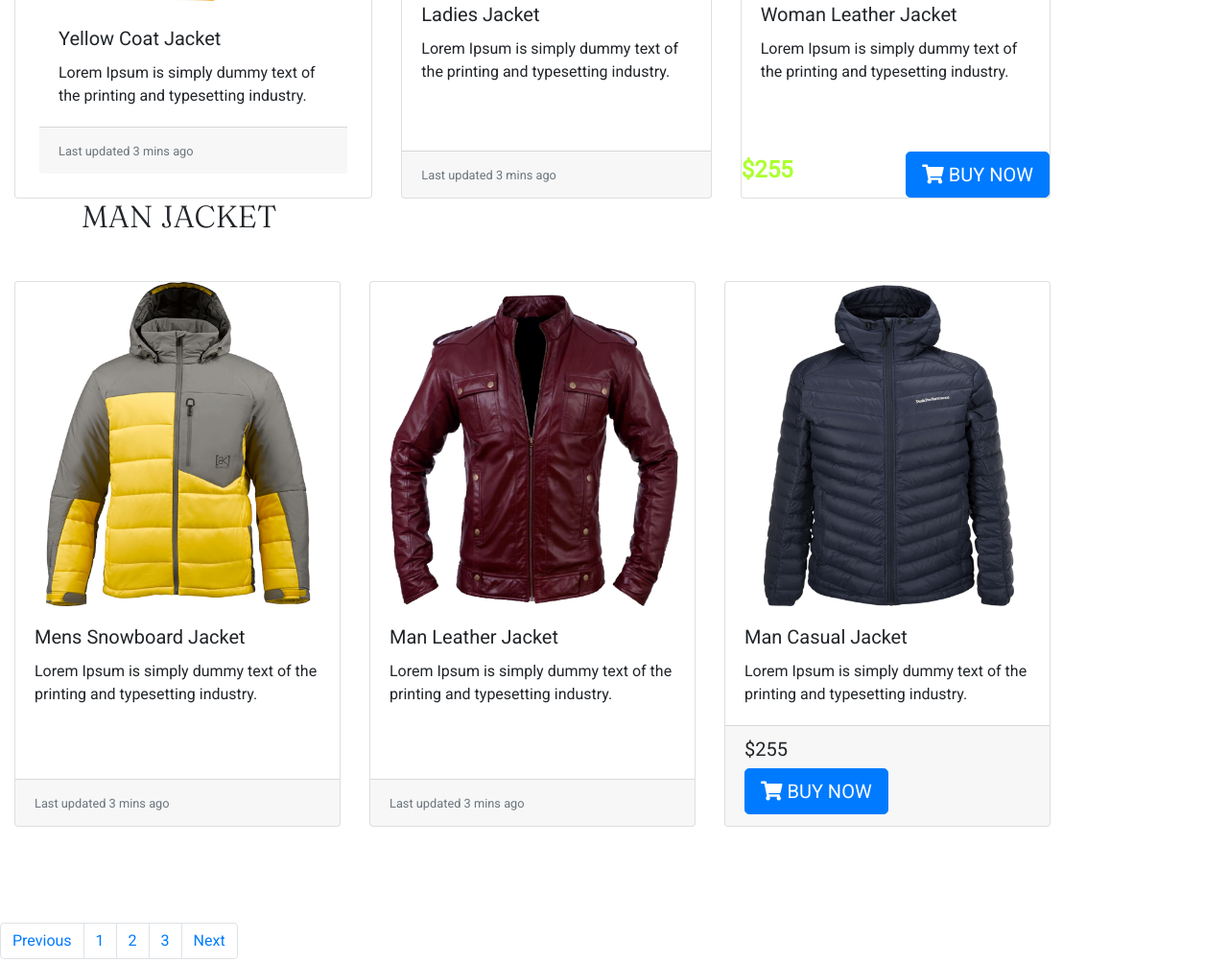
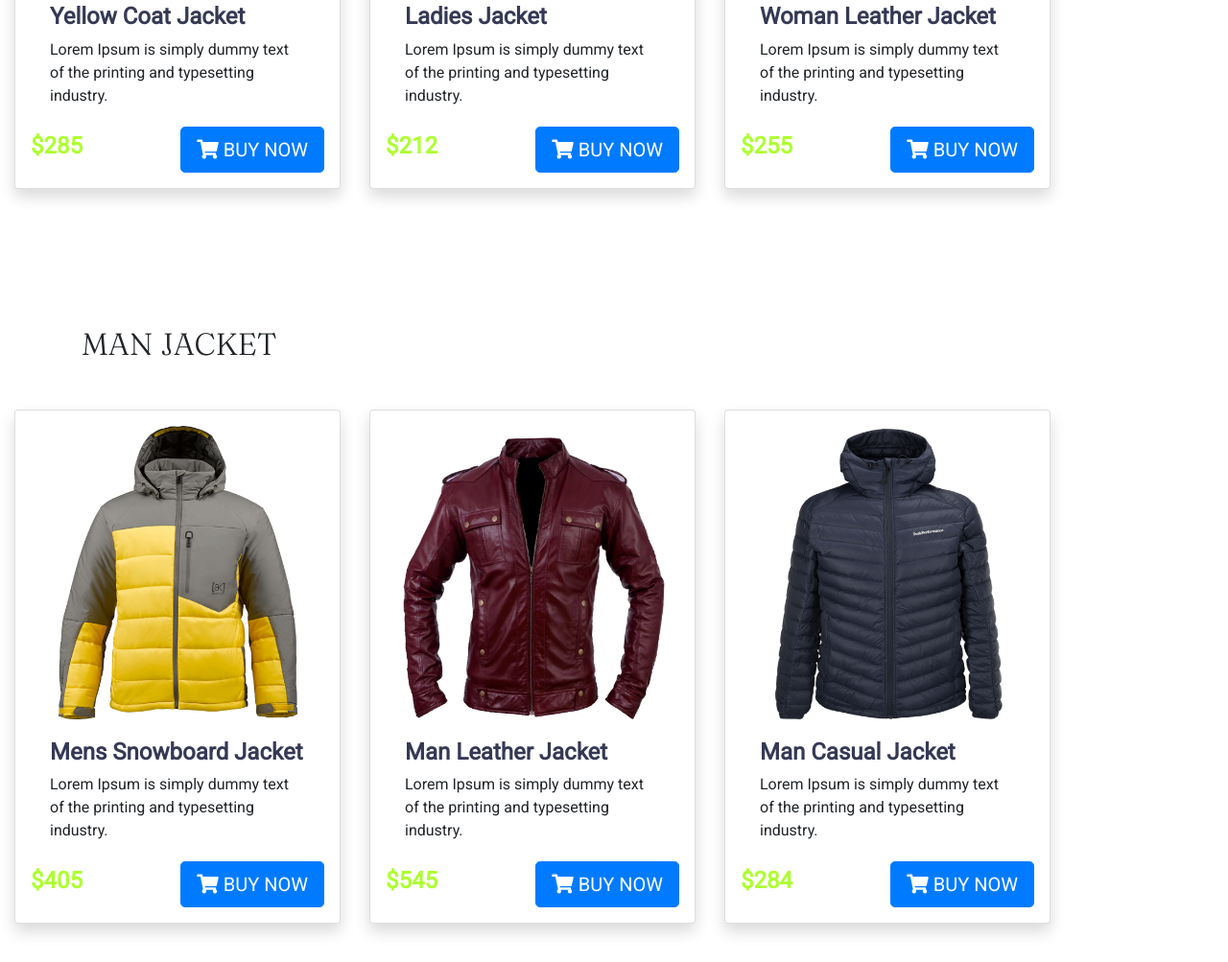
Before and after one commit to Arifur-rahman14/sec-asst, a plain HTML site: page index.html in a window 1280 px wide. Shown: the part 974-1977 px from the top of the page at 96% size. Drawn offline with nearby package versions, Linux system fonts and the light colour scheme.

Commit message:
final check

```diff
--- a/css/style.css
+++ b/css/style.css
@@ -5,7 +5,7 @@
 /* text style  */
 h1, h2{
     font-family: 'Fraunces', serif;
-    font: 700;
+    font-weight: 700;
 }
 
 /* Area spacing css */
@@ -41,6 +41,12 @@ h1, h2{
 
 /* image sizing class */
 .image-width{
-    width: 80px;
+    width: 100px;
     height: auto;
 }
+
+.title-ch{
+    font-size: 24px;
+    color: rgb(54, 57, 85);
+    font-weight: 700;
+}
--- a/index.html
+++ b/index.html
@@ -86,34 +86,36 @@
             <h2 class="text-uppercase text-md-start mb-5" style="font-weight: bolder;">WOMAN JACKET</h2>
         </div>
         <div class="card-deck container">
-            <div class="card rounded padding-minor">
+            <div class="card rounded padding-minor shadow p-3 mb-5 bg-white rounded">
                 <img src="img/women/wo-1.png" class="card-img-top" alt="women jacket">
                 <div class="card-body">
-                    <h5 class="card-title">Yellow Coat Jacket</h5>
+                    <h5 class="title-ch">Yellow Coat Jacket</h5>
                     <p class="card-text">Lorem Ipsum is simply dummy text of the
 
                     printing and typesetting industry.</p>
                 </div>
-                <div class="card-footer">
-                    <small class="text-muted">Last updated 3 mins ago</small>
+                <div class="d-flex justify-content-between align-items-center">
+                    <h4><span class="price-class">$285</span></h4>
+                    <a href="" class="btn btn-primary btn-lg"><i class="fa fa-shopping-cart me-2 "></i> BUY NOW</a>
                 </div>
             </div>
-            <div class="card">
+            <div class="card shadow p-3 mb-5 bg-white rounded">
                 <img src="img/women/wo-3.png" class="card-img-top" alt="woman jacket">
                 <div class="card-body">
-                    <h5 class="card-title">Ladies Jacket</h5>
+                    <h5 class="title-ch">Ladies Jacket</h5>
                     <p class="card-text">Lorem Ipsum is simply dummy text of the
 
                     printing and typesetting industry.</p>
                 </div>
-                <div class="card-footer">
-                    <small class="text-muted">Last updated 3 mins ago</small>
+                <div class="d-flex justify-content-between align-items-center">
+                    <h4><span class="price-class">$212</span></h4>
+                    <a href="" class="btn btn-primary btn-lg"><i class="fa fa-shopping-cart me-2 "></i> BUY NOW</a>
                 </div>
             </div>
-            <div class="card">
+            <div class="card shadow p-3 mb-5 bg-white rounded">
                 <img src="img/women/wo-2.png" class="card-img-top" alt="woman jacket">
                 <div class="card-body">
-                    <h5 class="card-title">Woman Leather Jacket</h5>
+                    <h5 class="title-ch">Woman Leather Jacket</h5>
                     <p class="card-text">Lorem Ipsum is simply dummy text of the
 
                     printing and typesetting industry.</p>
@@ -127,44 +129,46 @@
         <!-- woman jacket section end -->
 
         <!-- man's jacket -->
-            <div class="container">
+            <div class="container padding-top">
                 <h2 class="text-uppercase text-md-start mb-5" style="font-weight: bolder;">MAN JACKET</h2>
             </div>
             <div class="card-deck container">
-                <div class="card rounded">
+                <div class="card rounded shadow p-3 mb-5 bg-white rounded">
                     <img src="img/men/men-3.png" class="card-img-top" alt="MANS jacket">
                     <div class="card-body">
-                        <h5 class="card-title">Mens Snowboard Jacket</h5>
+                        <h5 class="title-ch">Mens Snowboard Jacket</h5>
                         <p class="card-text">Lorem Ipsum is simply dummy text of the
 
                             printing and typesetting industry.</p>
                     </div>
-                    <div class="card-footer">
-                        <small class="text-muted">Last updated 3 mins ago</small>
+                    <div class="d-flex justify-content-between align-items-center">
+                        <h4><span class="price-class">$405</span></h4>
+                        <a href="" class="btn btn-primary btn-lg"><i class="fa fa-shopping-cart me-2 "></i> BUY NOW</a>
                     </div>
                 </div>
-                <div class="card">
+                <div class="card shadow p-3 mb-5 bg-white rounded">
                     <img src="img/men/men-1.png" class="card-img-top" alt="man jacket">
                     <div class="card-body">
-                        <h5 class="card-title">Man Leather Jacket</h5>
+                        <h5 class="title-ch">Man Leather Jacket</h5>
                         <p class="card-text">Lorem Ipsum is simply dummy text of the
 
                             printing and typesetting industry.</p>
                     </div>
-                    <div class="card-footer">
-                        <small class="text-muted">Last updated 3 mins ago</small>
+                    <div class="d-flex justify-content-between align-items-center">
+                        <h4><span class="price-class">$545</span></h4>
+                        <a href="" class="btn btn-primary btn-lg"><i class="fa fa-shopping-cart me-2 "></i> BUY NOW</a>
                     </div>
                 </div>
-                <div class="card">
+                <div class="card shadow p-3 mb-5 bg-white rounded">
                     <img src="img/men/men-2.png" class="card-img-top" alt="man jacket">
                     <div class="card-body">
-                        <h5 class="card-title">Man Casual Jacket</h5>
+                        <h5 class="title-ch">Man Casual Jacket</h5>
                         <p class="card-text">Lorem Ipsum is simply dummy text of the
 
                             printing and typesetting industry.</p>
                     </div>
-                    <div class="card-footer">
-                        <h5>$255</h5>
+                    <div class="d-flex justify-content-between align-items-center">
+                        <h4><span class="price-class">$284</span></h4>
                         <a href="" class="btn btn-primary btn-lg"><i class="fa fa-shopping-cart me-2 "></i> BUY NOW</a>
                     </div>
                 </div>
@@ -174,7 +178,7 @@
     </section>
  <!-- product section end here -->
  <!-- pagination -->
-    <nav aria-label="Page navigation example d-flex justify-content-center align-items-center">
+    <nav aria-label="Page navigation example" class="d-flex justify-content-center">
         <ul class="pagination">
             <li class="page-item"><a class="page-link" href="#">Previous</a></li>
             <li class="page-item"><a class="page-link" href="#">1</a></li>
@@ -184,7 +188,7 @@
         </ul>
     </nav>
 <!-- pagination section end -->
-        <!-- Help Section -->
+
         <section class="help-section area-top-bottom-100">
             <div class="container">
                 <div class="row align-items-center">
@@ -197,7 +201,7 @@
                                 </div>
                                 <div class="col-md-10">
                                     <div class="card-body">
-                                        <h5 class="card-title">Find the Perfect Fit</h5>
+                                        <h5 class="title-ch">Find the Perfect Fit</h5>
                                         <p class="card-text">Everybody is different, which is why we offer styles for every
                                             body.</p>
                                     </div>
@@ -212,7 +216,7 @@
                                 </div>
                                 <div class="col-md-10">
                                     <div class="card-body">
-                                        <h5 class="card-title">Free Exchanges</h5>
+                                        <h5 class="title-ch">Free Exchanges</h5>
                                         <p class="card-text">One of the many reasons you can shop with peace of mind.</p>
                                     </div>
                                 </div>
@@ -226,7 +230,7 @@
                                 </div>
                                 <div class="col-md-10 col-12">
                                     <div class="card-body">
-                                        <h5 class="card-title">Contact Our Seller</h5>
+                                        <h5 class="title-ch">Contact Our Seller</h5>
                                         <p class="card-text">They are here to help you. That's quite literally what we pay them
                                             for.</p>
                                     </div>
@@ -242,6 +246,18 @@
             </div>
         </section>
         <!-- End Help Section -->
+        <!-- footer start here -->
+        <footer class="text-center py-4">
+
+            <div class="container">
+                <div class="d-flex justify-content-center">
+                    <div class="col-md-6 text-md-start">
+                        <p class="mb-3 mb-md-0">2020 &copy; <a href="">ARIFUR RAHMAN</a>. All
+                            Rights Reserved.</p>
+                    </div>
+                </div>
+            </div>
+        </footer>
 
 
 
```
